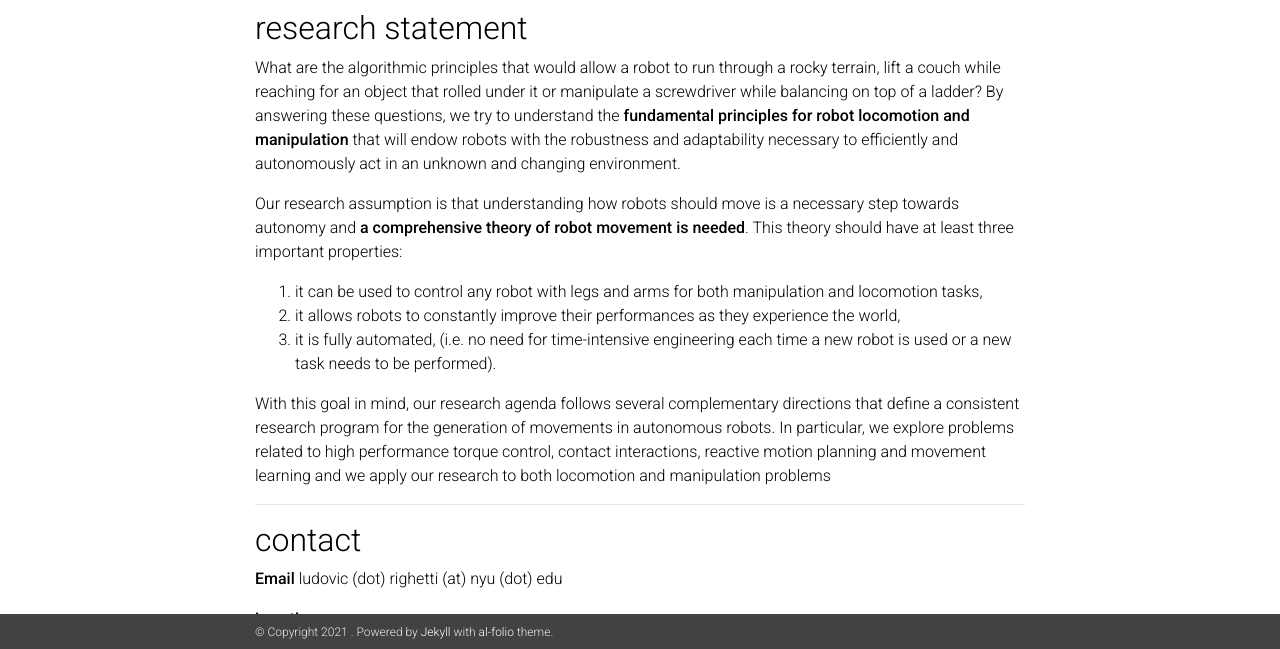
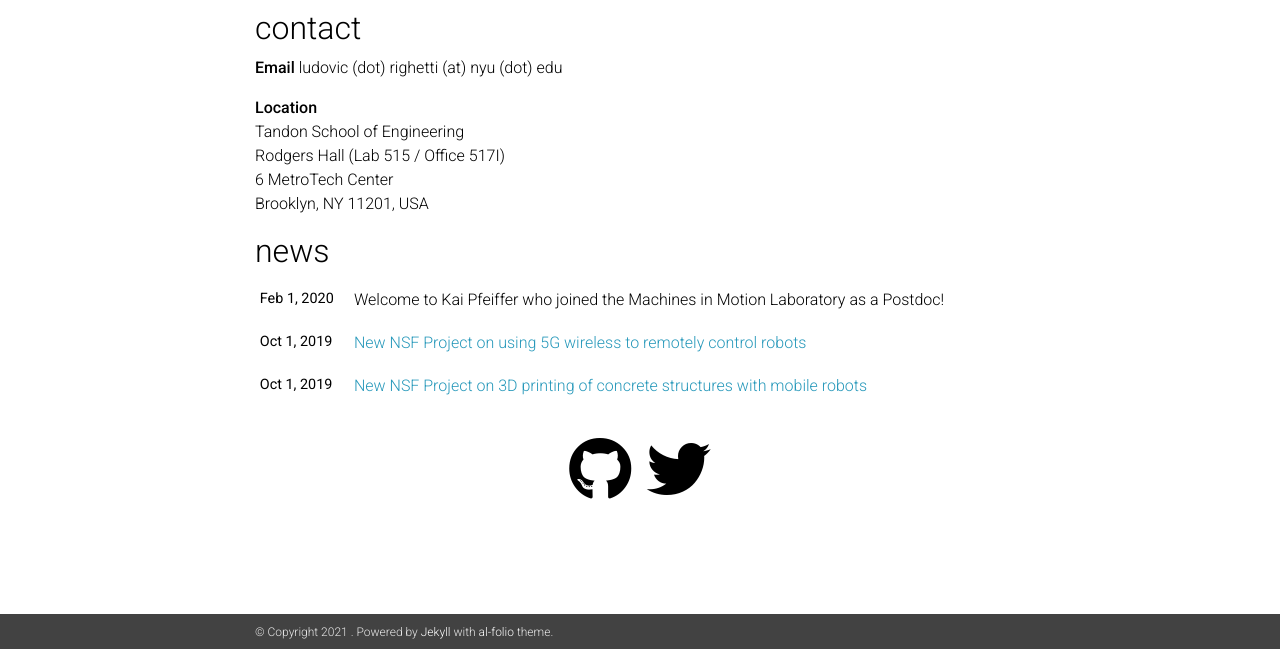
Before and after one commit to machines-in-motion/mim_website, a Jekyll site: the page built from _pages/about.md, in a window 1280 px wide and 900 px high, scrolled down 512 px, cut to the strip 251-900 px from the top of the window. Built offline with Jekyll 4.4.1, drawn with Linux system fonts in a browser that asks for light colours; nearby versions of some CDN libraries; a style sheet for code colours, icons or effects is not loaded.

Commit message:
removed research statement from the homepage

```diff
--- a/_pages/about.md
+++ b/_pages/about.md
@@ -20,19 +20,6 @@ The Machines in Motion Laboratory was established in September 2017 in New York
 </figure>
 
 ---
-## research statement
-
-What are the algorithmic principles that would allow a robot to run through a rocky terrain, lift a couch while reaching for an object that rolled under it or manipulate a screwdriver while balancing on top of a ladder? By answering these questions, we try to understand the **fundamental principles for robot locomotion and manipulation** that will endow robots with the robustness and adaptability necessary to efficiently and autonomously act in an unknown and changing environment.
-
-Our research assumption is that understanding how robots should move is a necessary step towards autonomy and **a comprehensive theory of robot movement is needed**. This theory should have at least three important properties:
-
-  1. it can be used to control any robot with legs and arms for both manipulation and locomotion tasks,
-  2. it allows robots to constantly improve their performances as they experience the world,
-  3. it is fully automated, (i.e. no need for time-intensive engineering each time a new robot is used or a new task needs to be performed).
-
-With this goal in mind, our research agenda follows several complementary directions that define a consistent research program for the generation of movements in autonomous robots. In particular, we explore problems related to high performance torque control, contact interactions, reactive motion planning and movement learning and we apply our research to both locomotion and manipulation problems
-
----
 
 ## contact
 **Email** ludovic (dot) righetti (at) nyu (dot) edu
```
